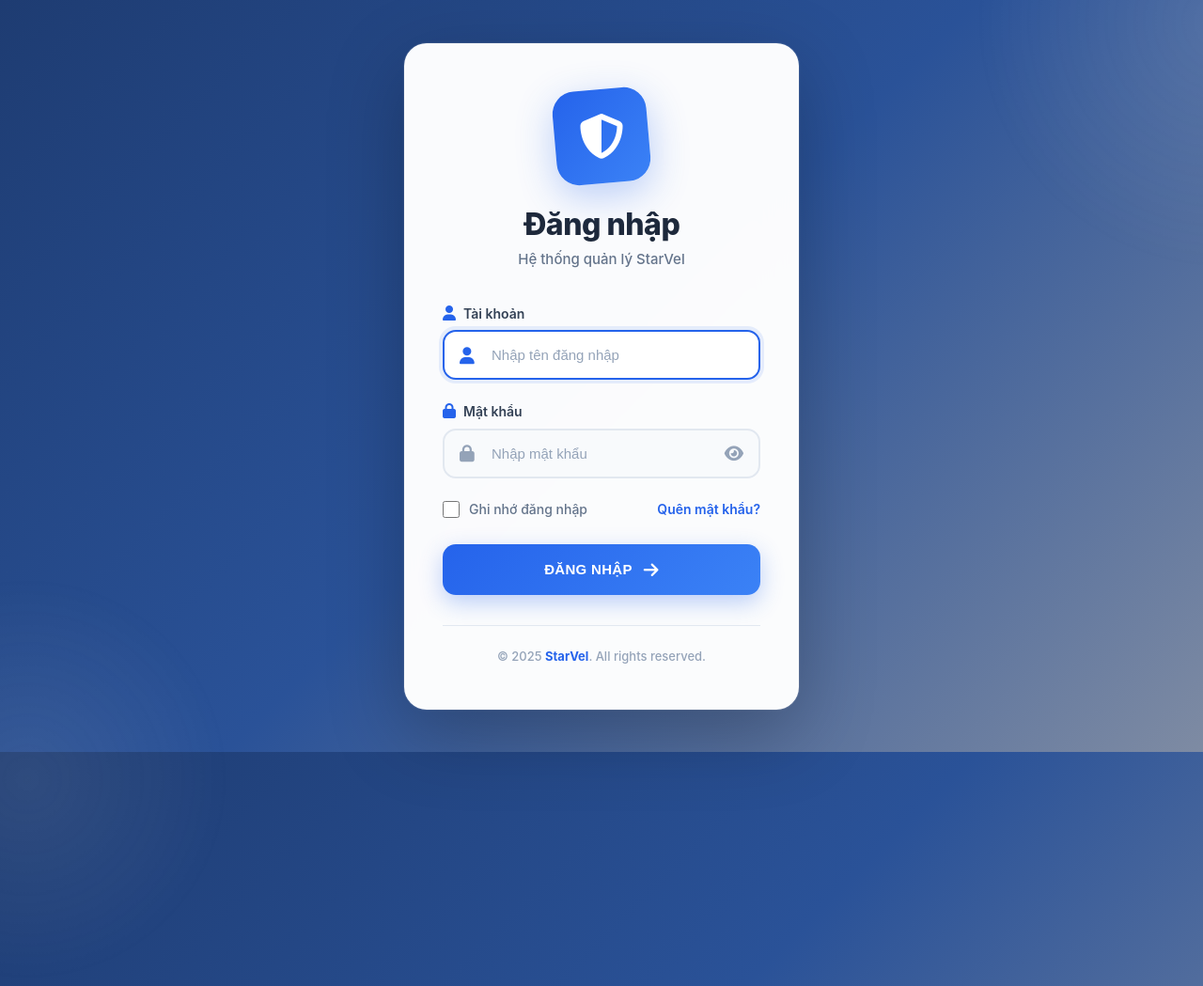
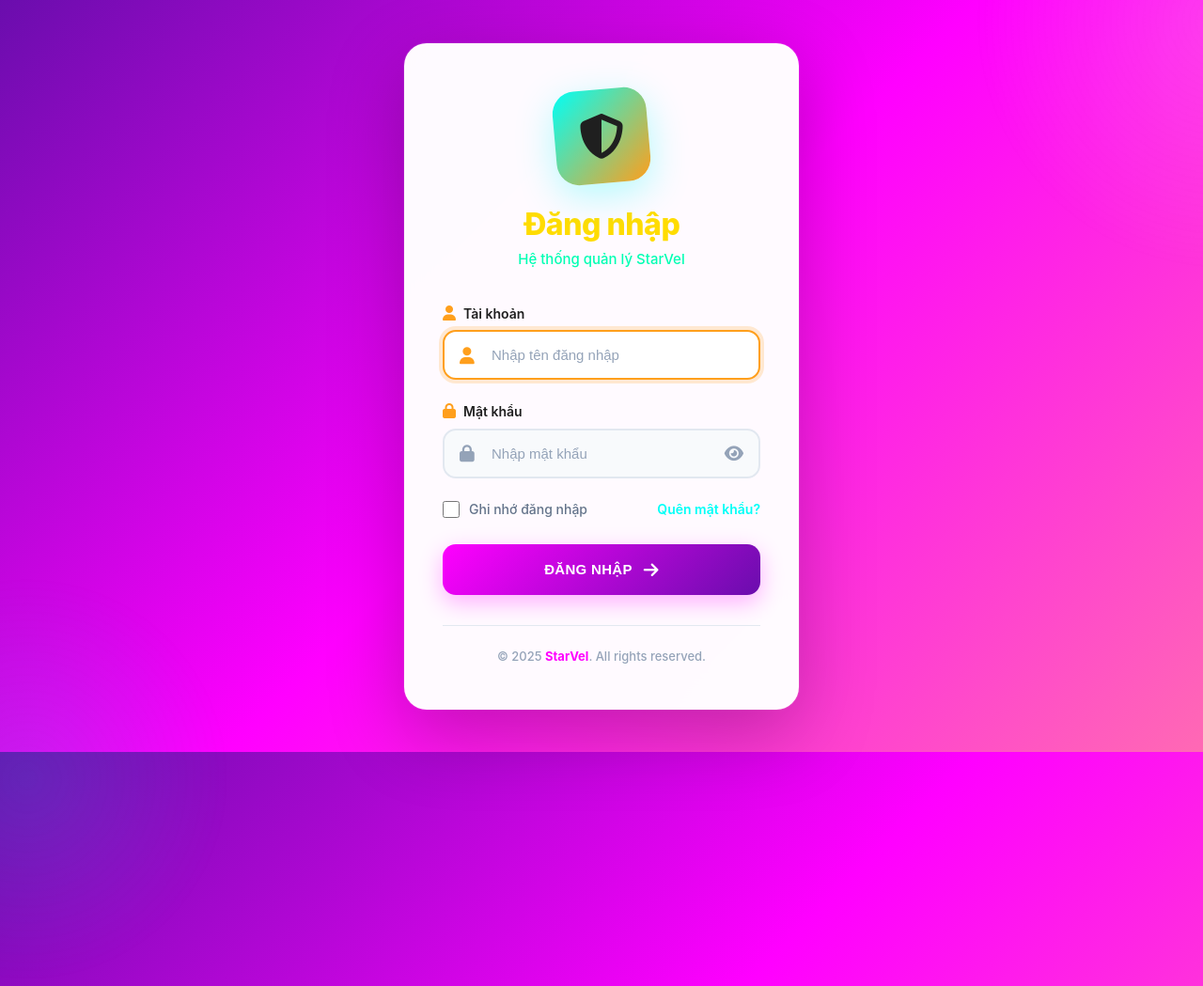
Before and after one commit to thuquan06/pro1014, a PHP site: page /pro1014/index.php?act=login in a window 1280 px wide; the page is wider, and only the part inside the window is pictured. Shown: that part at 94% size. Run offline with PHP 8.4, Linux system fonts and the light colour scheme.

Commit message:
Fix-nangcaologin

```diff
--- a/commons/env.php
+++ b/commons/env.php
@@ -3,12 +3,12 @@
 // Biến môi trường, dùng chung toàn hệ thống
 // Khai báo dưới dạng HẰNG SỐ để không phải dùng $GLOBALS
 
-define('BASE_URL'       , 'http://localhost:8888/pro1014/');
+define('BASE_URL'       , 'http://localhost:/pro1014/');
 
 define('DB_HOST'    , 'localhost');
-define('DB_PORT'    , 8889);
+define('DB_PORT'    , 3306);
 define('DB_USERNAME', 'root');
-define('DB_PASSWORD', 'root');
+define('DB_PASSWORD', '');
 define('DB_NAME'    , 'starvel');  // Tên database
 
 define('PATH_ROOT'    , __DIR__ . '/../');
--- a/views/admin/login.php
+++ b/views/admin/login.php
@@ -7,15 +7,11 @@
   <meta name="viewport" content="width=device-width, initial-scale=1">
   <link href="https://cdnjs.cloudflare.com/ajax/libs/font-awesome/6.4.0/css/all.min.css" rel="stylesheet">
   <style>
-    * {
-      margin: 0;
-      padding: 0;
-      box-sizing: border-box;
-    }
+    * { margin: 0; padding: 0; box-sizing: border-box; }
 
     body {
       font-family: 'Inter', -apple-system, BlinkMacSystemFont, 'Segoe UI', Roboto, sans-serif;
-      background: linear-gradient(135deg, #1e3c72 0%, #2a5298 50%, #7e8ba3 100%);
+      background: linear-gradient(135deg, #6a0dad 0%, #ff00ff 50%, #ff69b4 100%);
       min-height: 100vh;
       display: flex;
       align-items: center;
@@ -25,13 +21,12 @@
       overflow: hidden;
     }
 
-    /* Animated Background Shapes */
     body::before {
       content: '';
       position: absolute;
       width: 500px;
       height: 500px;
-      background: radial-gradient(circle, rgba(255,255,255,0.1) 0%, transparent 70%);
+      background: radial-gradient(circle, rgba(255,255,255,0.15) 0%, transparent 70%);
       border-radius: 50%;
       top: -250px;
       right: -250px;
@@ -43,7 +38,7 @@
       position: absolute;
       width: 400px;
       height: 400px;
-      background: radial-gradient(circle, rgba(255,255,255,0.08) 0%, transparent 70%);
+      background: radial-gradient(circle, rgba(0,255,255,0.1) 0%, transparent 70%);
       border-radius: 50%;
       bottom: -200px;
       left: -200px;
@@ -55,23 +50,11 @@
       50% { transform: translate(30px, 30px) scale(1.1); }
     }
 
-    .login-wrapper {
-      position: relative;
-      z-index: 1;
-      width: 100%;
-      max-width: 420px;
-      animation: fadeInUp 0.6s ease-out;
-    }
+    .login-wrapper { position: relative; z-index: 1; width: 100%; max-width: 420px; animation: fadeInUp 0.6s ease-out; }
 
     @keyframes fadeInUp {
-      from {
-        opacity: 0;
-        transform: translateY(40px);
-      }
-      to {
-        opacity: 1;
-        transform: translateY(0);
-      }
+      from { opacity: 0; transform: translateY(40px); }
+      to { opacity: 1; transform: translateY(0); }
     }
 
     .login-container {
@@ -84,58 +67,28 @@
       border: 1px solid rgba(255, 255, 255, 0.2);
     }
 
-    .login-header {
-      text-align: center;
-      margin-bottom: 40px;
-    }
-
-    .login-icon-wrapper {
-      width: 100px;
-      height: 100px;
-      margin: 0 auto 24px;
-      position: relative;
-    }
-
+    .login-header { text-align: center; margin-bottom: 40px; }
+    .login-icon-wrapper { width: 100px; height: 100px; margin: 0 auto 24px; position: relative; }
     .login-icon-bg {
       width: 100%;
       height: 100%;
-      background: linear-gradient(135deg, #2563eb, #3b82f6);
+      background: linear-gradient(135deg, #00fff7, #ff9f1c);
       border-radius: 24px;
       display: flex;
       align-items: center;
       justify-content: center;
-      box-shadow: 0 12px 40px rgba(37, 99, 235, 0.3);
+      box-shadow: 0 12px 40px rgba(0, 255, 247, 0.3);
       transform: rotate(-5deg);
       transition: transform 0.3s ease;
     }
+    .login-icon-wrapper:hover .login-icon-bg { transform: rotate(0deg) scale(1.05); }
+    .login-icon-bg i { font-size: 48px; color: #1f1f1f; transform: rotate(5deg); }
 
-    .login-icon-wrapper:hover .login-icon-bg {
-      transform: rotate(0deg) scale(1.05);
-    }
+    .login-header h1 { color: #ffdc00; font-size: 32px; font-weight: 800; margin-bottom: 8px; letter-spacing: -0.5px; }
+    .login-header p { color: #00ffb3; font-size: 15px; font-weight: 500; }
 
-    .login-icon-bg i {
-      font-size: 48px;
-      color: white;
-      transform: rotate(5deg);
-    }
-
-    .login-header h1 {
-      color: #1e293b;
-      font-size: 32px;
-      font-weight: 800;
-      margin-bottom: 8px;
-      letter-spacing: -0.5px;
-    }
-
-    .login-header p {
-      color: #64748b;
-      font-size: 15px;
-      font-weight: 500;
-    }
-
-    /* Alert Error */
     .alert-error {
-      background: linear-gradient(135deg, #ef4444, #dc2626);
+      background: linear-gradient(135deg, #ff4d4f, #ff85a2);
       color: white;
       padding: 16px 20px;
       border-radius: 14px;
@@ -145,51 +98,18 @@
       gap: 12px;
       font-size: 14px;
       font-weight: 500;
-      box-shadow: 0 6px 20px rgba(239, 68, 68, 0.25);
+      box-shadow: 0 6px 20px rgba(255, 77, 79, 0.25);
       animation: slideDown 0.3s ease-out;
     }
 
-    @keyframes slideDown {
-      from {
-        opacity: 0;
-        transform: translateY(-10px);
-      }
-      to {
-        opacity: 1;
-        transform: translateY(0);
-      }
-    }
+    @keyframes slideDown { from { opacity: 0; transform: translateY(-10px); } to { opacity: 1; transform: translateY(0); } }
+    .alert-error i { font-size: 20px; flex-shrink: 0; }
 
-    .alert-error i {
-      font-size: 20px;
-      flex-shrink: 0;
-    }
+    .form-group { margin-bottom: 24px; }
+    .form-group label { display: flex; align-items: center; gap: 8px; color: #1f1f1f; font-size: 14px; font-weight: 600; margin-bottom: 10px; }
+    .form-group label i { color: #ff9f1c; font-size: 16px; }
 
-    /* Form Styles */
-    .form-group {
-      margin-bottom: 24px;
-    }
-
-    .form-group label {
-      display: block;
-      color: #334155;
-      font-size: 14px;
-      font-weight: 600;
-      margin-bottom: 10px;
-      display: flex;
-      align-items: center;
-      gap: 8px;
-    }
-
-    .form-group label i {
-      color: #2563eb;
-      font-size: 16px;
-    }
-
-    .input-wrapper {
-      position: relative;
-    }
-
+    .input-wrapper { position: relative; }
     .form-control {
       width: 100%;
       padding: 16px 20px 16px 50px;
@@ -198,137 +118,53 @@
       font-size: 15px;
       transition: all 0.3s ease;
       background: #f8fafc;
-      color: #1e293b;
+      color: #1f1f1f;
       font-weight: 500;
     }
-
-    .form-control::placeholder {
-      color: #94a3b8;
-      font-weight: 400;
-    }
-
+    .form-control::placeholder { color: #94a3b8; font-weight: 400; }
     .form-control:focus {
       outline: none;
-      border-color: #2563eb;
+      border-color: #ff9f1c;
       background: white;
-      box-shadow: 0 0 0 4px rgba(37, 99, 235, 0.1);
+      box-shadow: 0 0 0 4px rgba(255, 159, 28, 0.2);
       transform: translateY(-1px);
     }
+    .form-control:focus ~ .input-icon { color: #ff9f1c; }
 
-    .input-icon {
-      position: absolute;
-      left: 18px;
-      top: 50%;
-      transform: translateY(-50%);
-      color: #94a3b8;
-      font-size: 18px;
-      transition: color 0.3s;
-      pointer-events: none;
-    }
+    .input-icon { position: absolute; left: 18px; top: 50%; transform: translateY(-50%); color: #94a3b8; font-size: 18px; pointer-events: none; transition: color 0.3s; }
+    .password-toggle { position: absolute; right: 18px; top: 50%; transform: translateY(-50%); cursor: pointer; color: #94a3b8; font-size: 18px; transition: color 0.3s; z-index: 10; }
+    .password-toggle:hover { color: #ff9f1c; }
 
-    .form-control:focus ~ .input-icon {
-      color: #2563eb;
-    }
+    .remember-forgot { display: flex; justify-content: space-between; align-items: center; margin-bottom: 28px; }
+    .checkbox-wrapper { display: flex; align-items: center; gap: 10px; }
+    .checkbox-wrapper input[type="checkbox"] { width: 18px; height: 18px; cursor: pointer; accent-color: #ffdc00; }
+    .checkbox-wrapper label { color: #64748b; font-size: 14px; cursor: pointer; margin: 0; font-weight: 500; }
+    .forgot-link { color: #00fff7; font-size: 14px; text-decoration: none; font-weight: 600; transition: all 0.3s; }
+    .forgot-link:hover { color: #ff00ff; text-decoration: underline; }
 
-    .password-toggle {
-      position: absolute;
-      right: 18px;
-      top: 50%;
-      transform: translateY(-50%);
-      cursor: pointer;
-      color: #94a3b8;
-      font-size: 18px;
-      transition: color 0.3s;
-      z-index: 10;
-    }
-
-    .password-toggle:hover {
-      color: #2563eb;
-    }
-
-    /* Remember & Forgot */
-    .remember-forgot {
-      display: flex;
-      justify-content: space-between;
-      align-items: center;
-      margin-bottom: 28px;
-    }
-
-    .checkbox-wrapper {
-      display: flex;
-      align-items: center;
-      gap: 10px;
-    }
-
-    .checkbox-wrapper input[type="checkbox"] {
-      width: 18px;
-      height: 18px;
-      cursor: pointer;
-      accent-color: #2563eb;
-    }
-
-    .checkbox-wrapper label {
-      color: #64748b;
-      font-size: 14px;
-      cursor: pointer;
-      margin: 0;
-      font-weight: 500;
-    }
-
-    .forgot-link {
-      color: #2563eb;
-      font-size: 14px;
-      text-decoration: none;
-      font-weight: 600;
-      transition: all 0.3s;
-    }
-
-    .forgot-link:hover {
-      color: #1d4ed8;
-      text-decoration: underline;
-    }
-
-    /* Button */
     .btn-login {
       width: 100%;
       padding: 18px;
-      background: linear-gradient(135deg, #2563eb, #3b82f6);
+      background: linear-gradient(135deg, #ff00ff, #6a0dad);
       border: none;
       border-radius: 14px;
       color: white;
-      font-size: 16px;
+      font-size: 15px;
       font-weight: 700;
       cursor: pointer;
       transition: all 0.3s ease;
-      box-shadow: 0 8px 24px rgba(37, 99, 235, 0.3);
+      box-shadow: 0 8px 24px rgba(255, 0, 255, 0.3);
       display: flex;
       align-items: center;
       justify-content: center;
       gap: 12px;
       letter-spacing: 0.3px;
       text-transform: uppercase;
-      font-size: 15px;
     }
-
-    .btn-login:hover {
-      transform: translateY(-2px);
-      box-shadow: 0 12px 32px rgba(37, 99, 235, 0.4);
-      background: linear-gradient(135deg, #1d4ed8, #2563eb);
-    }
-
-    .btn-login:active {
-      transform: translateY(0);
-    }
-
-    .btn-login i {
-      font-size: 18px;
-    }
-
-    .btn-login.loading {
-      pointer-events: none;
-      opacity: 0.8;
-    }
-
+    .btn-login:hover { background: linear-gradient(135deg, #ff69b4, #aa00ff); box-shadow: 0 12px 32px rgba(255, 105, 180, 0.4); transform: translateY(-2px); }
+    .btn-login:active { transform: translateY(0); }
+    .btn-login i { font-size: 18px; }
+    .btn-login.loading { pointer-events: none; opacity: 0.8; }
     .btn-login.loading::after {
       content: '';
       width: 18px;
@@ -339,67 +175,25 @@
       animation: spin 0.6s linear infinite;
       margin-left: 8px;
     }
+    @keyframes spin { to { transform: rotate(360deg); } }
 
-    @keyframes spin {
-      to { transform: rotate(360deg); }
-    }
+    .login-footer { text-align: center; margin-top: 32px; padding-top: 24px; border-top: 1px solid #e2e8f0; }
+    .login-footer p { color: #94a3b8; font-size: 13px; margin: 0; font-weight: 500; }
+    .login-footer a { color: #ff00ff; text-decoration: none; font-weight: 700; }
+    .login-footer a:hover { text-decoration: underline; }
 
-    /* Footer */
-    .login-footer {
-      text-align: center;
-      margin-top: 32px;
-      padding-top: 24px;
-      border-top: 1px solid #e2e8f0;
-    }
-
-    .login-footer p {
-      color: #94a3b8;
-      font-size: 13px;
-      margin: 0;
-      font-weight: 500;
-    }
-
-    .login-footer a {
-      color: #2563eb;
-      text-decoration: none;
-      font-weight: 700;
-    }
-
-    .login-footer a:hover {
-      text-decoration: underline;
-    }
-
-    /* Responsive */
     @media (max-width: 480px) {
-      .login-container {
-        padding: 40px 28px;
-      }
-
-      .login-header h1 {
-        font-size: 28px;
-      }
-
-      .login-icon-wrapper {
-        width: 80px;
-        height: 80px;
-      }
-
-      .login-icon-bg i {
-        font-size: 40px;
-      }
-
-      .remember-forgot {
-        flex-direction: column;
-        gap: 16px;
-        align-items: flex-start;
-      }
+      .login-container { padding: 40px 28px; }
+      .login-header h1 { font-size: 28px; }
+      .login-icon-wrapper { width: 80px; height: 80px; }
+      .login-icon-bg i { font-size: 40px; }
+      .remember-forgot { flex-direction: column; gap: 16px; align-items: flex-start; }
     }
   </style>
 </head>
 <body>
   <div class="login-wrapper">
     <div class="login-container">
-      <!-- Header -->
       <div class="login-header">
         <div class="login-icon-wrapper">
           <div class="login-icon-bg">
@@ -410,7 +204,6 @@
         <p>Hệ thống quản lý StarVel</p>
       </div>
 
-      <!-- Error Message -->
       <?php if (!empty($error)): ?>
         <div class="alert-error">
           <i class="fas fa-exclamation-circle"></i>
@@ -426,68 +219,38 @@
         <?php unset($_SESSION['error']); ?>
       <?php endif; ?>
 
-      <!-- Login Form -->
       <form action="<?= BASE_URL ?>?act=login" method="post" id="loginForm">
-        <!-- Username -->
         <div class="form-group">
-          <label for="username">
-            <i class="fas fa-user"></i>
-            Tài khoản
-          </label>
+          <label for="username"><i class="fas fa-user"></i> Tài khoản</label>
           <div class="input-wrapper">
-            <input
-              type="text"
-              id="username"
-              name="username"
-              class="form-control"
-              placeholder="Nhập tên đăng nhập"
-              required
-              autocomplete="username"
-            >
+            <input type="text" id="username" name="username" class="form-control" placeholder="Nhập tên đăng nhập" required autocomplete="username">
             <i class="fas fa-user input-icon"></i>
           </div>
         </div>
 
-        <!-- Password -->
         <div class="form-group">
-          <label for="password">
-            <i class="fas fa-lock"></i>
-            Mật khẩu
-          </label>
+          <label for="password"><i class="fas fa-lock"></i> Mật khẩu</label>
           <div class="input-wrapper">
-            <input
-              type="password"
-              id="password"
-              name="password"
-              class="form-control"
-              placeholder="Nhập mật khẩu"
-              required
-              autocomplete="current-password"
-            >
+            <input type="password" id="password" name="password" class="form-control" placeholder="Nhập mật khẩu" required autocomplete="current-password">
             <i class="fas fa-lock input-icon"></i>
             <i class="fas fa-eye password-toggle" id="togglePassword"></i>
           </div>
         </div>
 
-        <!-- Remember & Forgot -->
         <div class="remember-forgot">
           <div class="checkbox-wrapper">
             <input type="checkbox" id="remember" name="remember">
             <label for="remember">Ghi nhớ đăng nhập</label>
           </div>
-          <a href="<?= BASE_URL ?>?act=forgot-password" class="forgot-link">
-            Quên mật khẩu?
-          </a>
+          <a href="<?= BASE_URL ?>?act=forgot-password" class="forgot-link">Quên mật khẩu?</a>
         </div>
 
-        <!-- Submit Button -->
         <button type="submit" class="btn-login" id="btnSubmit">
           <span>Đăng nhập</span>
           <i class="fas fa-arrow-right"></i>
         </button>
       </form>
 
-      <!-- Footer -->
       <div class="login-footer">
         <p>© 2025 <a href="#">StarVel</a>. All rights reserved.</p>
       </div>
@@ -495,19 +258,16 @@
   </div>
 
   <script>
-    // Toggle Password Visibility
     const togglePassword = document.getElementById('togglePassword');
     const passwordInput = document.getElementById('password');
 
     togglePassword.addEventListener('click', function() {
       const type = passwordInput.getAttribute('type') === 'password' ? 'text' : 'password';
       passwordInput.setAttribute('type', type);
-
       this.classList.toggle('fa-eye');
       this.classList.toggle('fa-eye-slash');
     });
 
-    // Form Submit Loading
     const loginForm = document.getElementById('loginForm');
     const btnSubmit = document.getElementById('btnSubmit');
 
@@ -516,12 +276,10 @@
       btnSubmit.querySelector('span').textContent = 'Đang xử lý...';
     });
 
-    // Auto focus on username
     window.addEventListener('load', function() {
       document.getElementById('username').focus();
     });
 
-    // Add enter key support
     document.addEventListener('keypress', function(e) {
       if (e.key === 'Enter' && document.activeElement.tagName !== 'BUTTON') {
         loginForm.requestSubmit();
```
